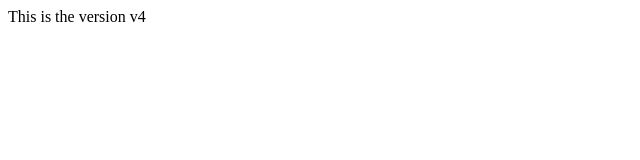
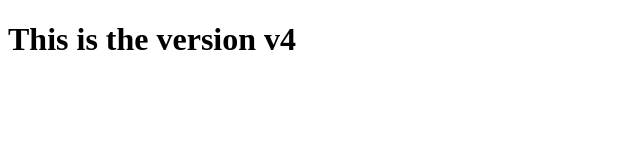
Before and after one commit to Sayef-Ahmed/gittest, a plain HTML site: page index.html in a window 1280 px wide. Shown: the whole page, without its empty margins (0-640 px from the left). Drawn offline with Linux system fonts and the light colour scheme.

Commit message:
v5 of index.html

```diff
--- a/index.html
+++ b/index.html
@@ -6,6 +6,6 @@
     <title> Github & Git </title>
 </head>
     <body>
-    	This is the version v4
+    	<h1>This is the version v4<h1>
     </body>
 </html>
```
